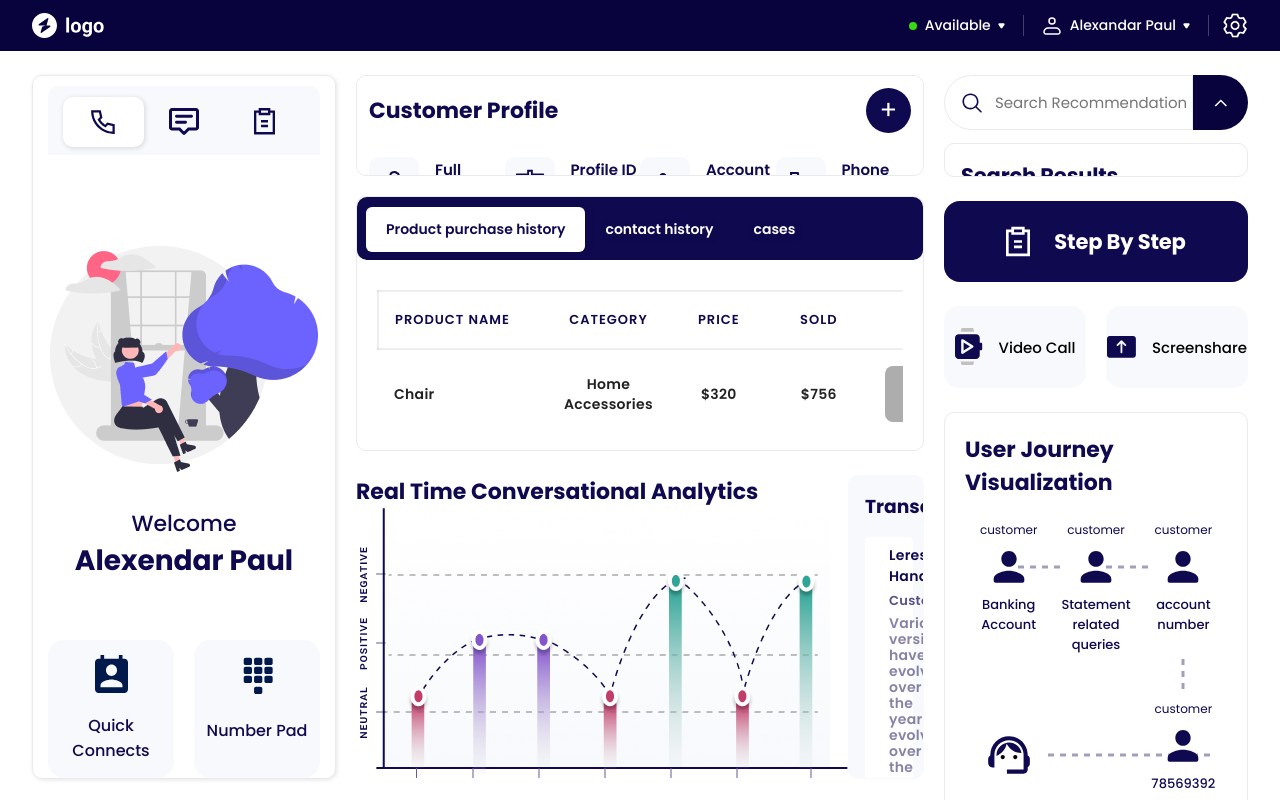
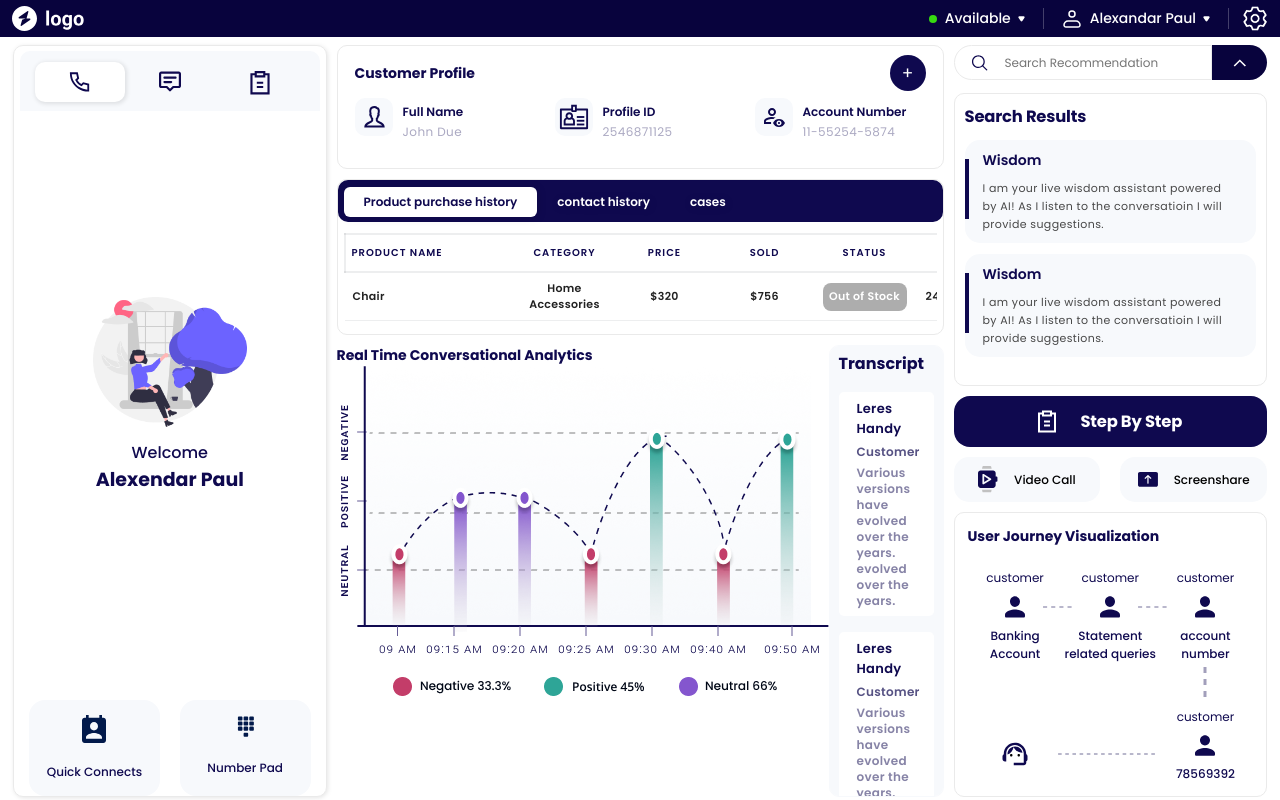
Before and after one commit to ahsan2025/Ai-app, a React (Create React App) app: page / in a window 1280 px wide. Built offline with nearby package versions, Linux system fonts and the light colour scheme.

Commit message:
adjust different screens

```diff
--- a/src/App.css
+++ b/src/App.css
@@ -6,6 +6,30 @@
   box-sizing: border-box;
   font-family: 'Poppins', sans-serif;
 }
+
+/* Scrollbar */
+
+::-webkit-scrollbar {
+  width: 5px;
+  height: 5px;
+}
+
+/* Track */
+::-webkit-scrollbar-track {
+  background: var(--light);
+}
+
+/* Handle */
+::-webkit-scrollbar-thumb {
+  background: #D9D9D9;
+}
+
+/* Handle on hover */
+::-webkit-scrollbar-thumb:hover {
+  background: var(--primary2);
+}
+
+/* Scrollbar */
 
 .dashboard-area{
   height: 100vh;
@@ -130,6 +154,7 @@ header .admin-panel{
   border-radius: 10px 10px 0px 0px;
   padding: 9px 0px;
   border: none;
+  margin: 0;
   padding: 09px 15px;
 }
 
@@ -167,6 +192,7 @@ header .admin-panel{
 
 .left-tabs .tabdody{
   height: inherit;
+  overflow: auto;
   /* display: flex;
   flex-direction: column; */
 }
@@ -393,6 +419,7 @@ header .admin-panel{
   flex-wrap: wrap;
   padding: 0 15px;
   border-radius: 40px;
+  margin: 0 14px;
   background: var(--primary2);
 }
 
@@ -467,10 +494,14 @@ header .admin-panel{
   background-color: var(--light);
   display: flex;
   flex-direction: column;
-  margin-top: -15px;
   position: relative;
   padding: 0 20px;
   /* border-radius: 30px; */
+}
+
+.left-tabs .message-panelstatus .messagepanel-chatbox{
+  height: calc(100% - 210px);
+  overflow: auto;
 }
 
 .left-tabs .message-panelstatus h3{
@@ -582,7 +613,7 @@ header .admin-panel{
 .main-dashboard .grid-profile > div{
   display: flex;
   width: 25%;
-  margin-bottom: 22px;
+  margin-bottom: 15px;
 }
 
 .main-dashboard .table-area th:nth-child(n+2),
@@ -641,13 +672,17 @@ header .admin-panel{
   color: var(--primary2);
 }
 
+.main-dashboard .mytable th{
+  padding: 12px;
+}
+
 .main-dashboard .mytable th,
 .main-dashboard .mytable td{
   border: none;
 }
 
 .main-dashboard .react-tabs__tab-list li{
-  padding: 12px 20px;
+  padding: 10px 20px;
   filter: drop-shadow(1px 1px 4px rgba(0, 0, 0, 0.10));
   background-color: transparent;
   border: none;
@@ -658,7 +693,7 @@ header .admin-panel{
 }
 
 .main-dashboard .mytable .tabdody{
-  padding: 20px;
+  padding: 12px;
 }
 
 .main-dashboard .table-area td{
@@ -729,6 +764,10 @@ header .admin-panel{
   display: flex;
   align-items: center;
   position: relative;
+  position: sticky;
+  bottom: 0;
+  padding: 10px 0;
+  background-color: var(--white);
 }
 
 .left-tabs .message-panelstatus .message-bottombox{
@@ -1069,10 +1108,383 @@ header .admin-panel{
 
 
 
-@media(max-width:1600px){
+@media(max-width:1800px){
+  header{
+    padding: 6px 32px;
+  }
+  .dashboard{
+    padding: 15px 20px;
+  }
+  .left-tabs{
+    padding: 7px 8px 0 8px;
+  }
+  .left-tabs .welcome{
+    font-size: 20px;
+    padding-top: 10px;
+  }
+  .left-tabs h2{
+    font-size: 24px;
+  }
+  .left-tabs .picture img{
+    height: 160px;
+  }
+  .left-tabs li{
+    height: 40px;
+  }
+  .left-tabs li img{
+    width: 22px;
+  }
+  .left-tabs li:nth-child(3) img{
+    width: 20px;
+    height: 24px;
+  }
+  .left-tabs .bottom-area button{
+    font-size: 13px;
+  }
+  .left-tabs .bottom-area button img{
+    width: 24px;
+  }
+  .left-tabs .bottom-area button:nth-child(2) img{
+    width: 27px;
+  }
+  .title-main h2{
+    font-size: 18px;
+  }
+  .main-dashboard .plusbutton{
+    height: 36px;
+    width: 36px;
+    font-size: 17px;
+  }
   .main-dashboard .customprofile{
-    height: 200px;
-    overflow: scroll;
-    padding: 12px;
+    padding: 13px 24px;
+  }
+  .main-dashboard .customprofile .picturediv{
+    height: 38px;
+    margin-right: 10px;
+    width: 38px;
+  }
+  .main-dashboard .grid-profile{
+    flex-wrap: nowrap;
+    overflow: hidden;
+    margin-top: 18px;
+    overflow: auto;
+  }
+  .main-dashboard .customprofile label{
+    font-size: 14px;
+  }
+  .main-dashboard .customprofile span{
+    font-size: 13px;
+  }
+  .main-dashboard .grid-profile > div{
+    min-width: 200px;
+    margin-bottom: 0;
+  }
+  .main-dashboard .react-tabs__tab-list li{
+    font-size: 12px;
+    padding: 6px 20px;
+  }
+  .main-dashboard .mytable .react-tabs__tab-list{
+    padding: 5px;
+  }
+  .main-dashboard .mytable,
+  .main-dashboard .grid-d-bottom,
+  .right-panel .button-groups,
+  .right-panel .user-journey,
+  .right-panel .steps{
+    margin-top: 14px;
+  }
+  .main-dashboard .table-area th{
+    padding: 6px;
+    font-size: 12px;
+  }
+  .main-dashboard .table-area td{
+    padding: 8px;
+    font-size: 12px;
+  }
+  .main-dashboard .mytable .tabdody{
+    padding: 10px;
+  }
+  .main-dashboard .grid-d-bottom .transcript-area h3{
+    font-size: 16px;
+  }
+  .main-dashboard .transcript-area h4{
+    font-size: 13px;
+  }
+  .main-dashboard .transcript-area span{
+    font-size: 12px;
+  }
+  .main-dashboard .transcript-area p{
+    font-size: 12px;
+  }
+  .main-dashboard .grid-d-bottom .transcript-area{
+    padding: 7px 12px;
+  }
+  .main-dashboard .transcript-area .transcript-box{
+    padding: 7px 18px;
+  }
+  .main-dashboard .mytable .css-41abqd-MuiTableContainer-root{
+    height: 120px;
+  }
+  .right-panel .search-area input{
+    height: 45px;
+    font-size: 14px;
+  }
+  .right-panel .search-area .search-img img{
+    width: 20px;
+  }
+  .right-panel .search-results{
+    padding: 14px;
+  }
+  .right-panel .titlesm{
+    font-size: 16px;
+  }
+  .right-panel .search-results h4{
+    font-size: 14px;
+  }
+  .right-panel .search-results p{
+    font-size: 11px;
+  }
+  .right-panel .steps{
+    padding: 13px 0;
+    font-size: 15px;
+  }
+  .right-panel .steps img{
+    width: 18px;
+  }
+  .right-panel .button-groups button{
+    padding: 13px 0;
+    font-size: 14px;
+  }
+  .right-panel .button-groups button img{
+    width: 20px;
+  }
+  .right-panel .journey-item div img{
+    width: 30px;
+  }
+  .right-panel .journey-item:nth-child(4) .line img{
+    width: 100px;
+  }
+  .right-panel .user-journey{
+    padding: 13px;
+  }
+  .user-jorney .title-main h2{
+    font-size: 16px;
+  }
+  .main-dashboard .mytable tbody tr td:nth-child(5) p{
+    padding: 7px !important;
+  }
+  .left-tabs .quick-connect .MuiSelect-select{
+    padding: 10px;
+    font-size: 13px;
+  }
+  .left-tabs .quick-connect .phone-num{
+    font-size: 15px;
+    padding-top: 20px;
+  }
+  .MuiList-root {
+    padding: 1px 0 !important;
+  }
+  .css-kk1bwy-MuiButtonBase-root-MuiMenuItem-root {
+    font-size: 13px !important;
+    padding: 05px 10px !important;
+  }
+  .css-kk1bwy-MuiButtonBase-root-MuiMenuItem-root em{
+    display: flex;
+    align-items: center;
+  }
+  .left-tabs .numpad-area .row button{
+    padding: 10px;
+    font-size: 24px;
+  }
+  .left-tabs .numpad-area .row button img{
+    width: 28px;
+  }
+  .left-tabs .numpad-area .close-button{
+    padding: 5px 9px;
+    font-size: 25px;
+  }
+  .left-tabs .numpad-area input{
+    margin-bottom: 20px;
+  }
+  .left-tabs .numberpad .number{
+    font-size: 22px;
+  }
+  .left-tabs .numberpad .duration{
+    font-size: 24px;
+    padding-top: 5px;
+  }
+  .left-tabs .numberpad .picture{
+    padding: 9px 0px;
+  }
+  .left-tabs .numberpad .picture img{
+    width: 90px;
+    display: block;
+    height: auto;
+    padding: 0 !important;
+  }
+  .left-tabs .numberpad .round-box img{
+    width: 22px;
+  }
+  .left-tabs .numberpad .round{
+    height: 55px;
+    width: 55px;
+  }
+  .left-tabs .numberpad span{
+    font-size: 12px;
+  }
+  .left-tabs .numberpad .round-box:nth-child(5) .round{
+    height: 60px !important;
+    width: 60px !important;
+  }
+  .left-tabs .message-panelstatus{
+    padding: 0 10px;
+  }
+  .left-tabs .message-panelstatus h3{
+    font-size: 13px;
+  }
+  .left-tabs .message-panelstatus .toparea span{
+    font-size: 12px;
+  }
+  .left-tabs .message-panelstatus .toparea{
+    padding-top: 10px;
+    margin-bottom: 14px;
+  }
+  .left-tabs .message-panelstatus .message-box {
+    padding: 7px 12px;
+    margin-bottom: 10px;
+  }
+  .left-tabs .message-panelstatus h4,
+  .left-tabs .message-panelstatus span{
+    font-size: 12px;
+  }
+  .left-tabs .message-panelstatus p{
+    font-size: 13px;
+  }
+  .left-tabs .message-panelstatus .message-bottombox{
+    padding: 13px;
+  }
+  .left-tabs .message-panelstatus .mingcute{
+    padding: 6px;
+  }
+  .left-tabs .message-panelstatus .mingcute img,
+  .left-tabs .message-panelstatus .endchat img{
+    width: 20px;
+  }
+  .left-tabs .message-panelstatus input{
+    padding: 13px;
+    font-size: 13px;
+    text-indent: 7px;
+  }
+  .left-tabs .message-panelstatus .message-type button{
+    padding: 8px;
+  }
+  .left-tabs .task-panelstatus .task-box{
+    margin-top: 13px;
+  }
+  .left-tabs .task-panelstatus .task-box h4{
+    font-size: 14px !important;
+    padding-bottom: 8px;
+  }
+  .left-tabs .task-panelstatus p{
+    padding-top: 8px;
+    padding-bottom: 14px;
+  }
+  .left-tabs .task-panelstatus .task-user{
+    padding: 7px 18px;
+    font-size: 12px;
+  }
+  .left-tabs .task-panelstatus .add-task{
+    height: 55px;
+    width: 55px;
+  }
+
+}
+
+@media(max-width:1550px){
+  header{
+    padding: 5px 12px;
+  }
+  .dashboard {
+    padding: 8px 13px;
+  }
+  .main-dashboard{
+    padding: 0 10px;
+  }
+  .left-tabs {
+    padding: 5px 6px 0 6px;
+  }
+  .left-tabs .picture img {
+    height: 130px;
+  }
+  .left-tabs .welcome {
+    font-size: 16px;
+    padding-top: 6px;
+  }
+  .left-tabs h2 {
+    font-size: 19px;
+  }
+  .left-tabs .bottom-area button{
+    font-size: 12px;
+  }
+  .main-dashboard .customprofile{
+    padding: 9px 17px;
+  }
+  .title-main h2{
+    font-size: 14px;
+  }
+  .main-dashboard .customprofile label,
+  .main-dashboard .customprofile span{
+    font-size: 12px;
+  }
+  .main-dashboard .table-area th{
+    font-size: 10px;
+  }
+  .main-dashboard .table-area td{
+    font-size: 11px;
+  }
+  .right-panel .search-area input{
+    height: 35px;
+    font-size: 12px;
+  }
+  .right-panel .search-results{
+    padding: 10px;
+  }
+  .right-panel .titlesm{
+    font-size: 14px;
+  }
+  .right-panel .search-results .content-box{
+    padding: 10px 18px;
+  }
+  .main-dashboard .mytable,
+  .main-dashboard .grid-d-bottom,
+  .right-panel .steps,
+  .right-panel .button-groups,
+  .right-panel .user-journey{
+    margin-top: 10px;
+  }
+  .main-dashboard .mytable tbody tr td:nth-child(5) p{
+    padding: 6px !important;
+  }
+  .main-dashboard .mytable .tabdody{
+    padding: 6px;
+  }
+  .main-dashboard .mytable table{
+    margin-top: 5px;
+  }
+  .main-dashboard .grid-d-bottom .transcript-area{
+    padding: 5px 9px;
+  }
+  .right-panel .button-groups button {
+    padding: 9px 0;
+    font-size: 12px;
+  }
+  .right-panel .user-journey span{
+    font-size: 12px;
+  }
+  .main-dashboard .grid-profile{
+    margin-top: 7px;
+  }
+  .main-dashboard .mytable .css-41abqd-MuiTableContainer-root{
+    height: 100px;
   }
 }
--- a/src/Components/Chart.js
+++ b/src/Components/Chart.js
@@ -6,7 +6,9 @@ function Chart() {
   return (
     <div>
         <Title name='Real Time Conversational Analytics'/>
+
         <img src={Graph} alt='graph'/>
+
     </div>
   )
 }
--- a/src/Components/MessagePanel.js
+++ b/src/Components/MessagePanel.js
@@ -1,10 +1,11 @@
 import React from 'react'
 import { messageData } from '../resource/localData'
 import { Send,MingCute,ContactMes,EndChat } from '../Imports/ImportImages'
+import CallOptions from './CallOptions';
 
 function MessagePanel() {
   return (
-    <div style={{height:'100%',display:'flex',justifyContent:'center',width:'100%'}}>
+    <div style={{height: '100%',display:'flex',justifyContent:'center',width:'100%'}}>
         {/* <div style={{display:'flex',flexDirection: 'column', justifyContent: 'center',alignItems:'center'}}>
             <div className='picture' style={{marginBottom:'40px'}}>
             <img src={MessageTabImg} alt='alex'/>
@@ -17,7 +18,7 @@ function MessagePanel() {
                 <h3>Connected Chat With Alexendera Paul</h3>
                 <span>03:54 PM</span>
             </div>
-            <div style={{height:'450px',overflow:'auto'}}>
+            <div className='messagepanel-chatbox'>
                 {messageData.map((item,index) =>
                 <div className='message-box' key={index}>
                     <h4>{item.title}</h4>
@@ -25,11 +26,12 @@ function MessagePanel() {
                     <p>{item.description}</p>
                 </div>
                 )}
-            </div>
-            <div className='message-type' style={{marginTop:'20px'}}>
+                <div className='message-type' style={{marginTop:'20px'}}>
                 <input type='text' placeholder='Write message here'/>
                 <button><img src={Send} alt='send'/></button>
+                </div>
             </div>
+
             <div className='message-bottombox'>
                 <div className='mingcute'>
                     <img src={MingCute} alt='mingcute'/>
--- a/src/resource/localData.js
+++ b/src/resource/localData.js
@@ -63,7 +63,25 @@ export const messageData = [
         description : 'Various versions have evolved over the years. evolved over the years.'
     },
     {
-        id : 2,
+        id : 4,
+        title : 'Smith Handry',
+        subTitle : 'Agent',
+        description : 'Various versions have evolved over the years. evolved over the years.'
+    },
+    {
+        id : 5,
+        title : 'Smith Handry',
+        subTitle : 'Agent',
+        description : 'Various versions have evolved over the years. evolved over the years.'
+    },
+    {
+        id : 6,
+        title : 'Smith Handry',
+        subTitle : 'Agent',
+        description : 'Various versions have evolved over the years. evolved over the years.'
+    },
+    {
+        id : 7,
         title : 'Smith Handry',
         subTitle : 'Agent',
         description : 'Various versions have evolved over the years. evolved over the years.'
```
